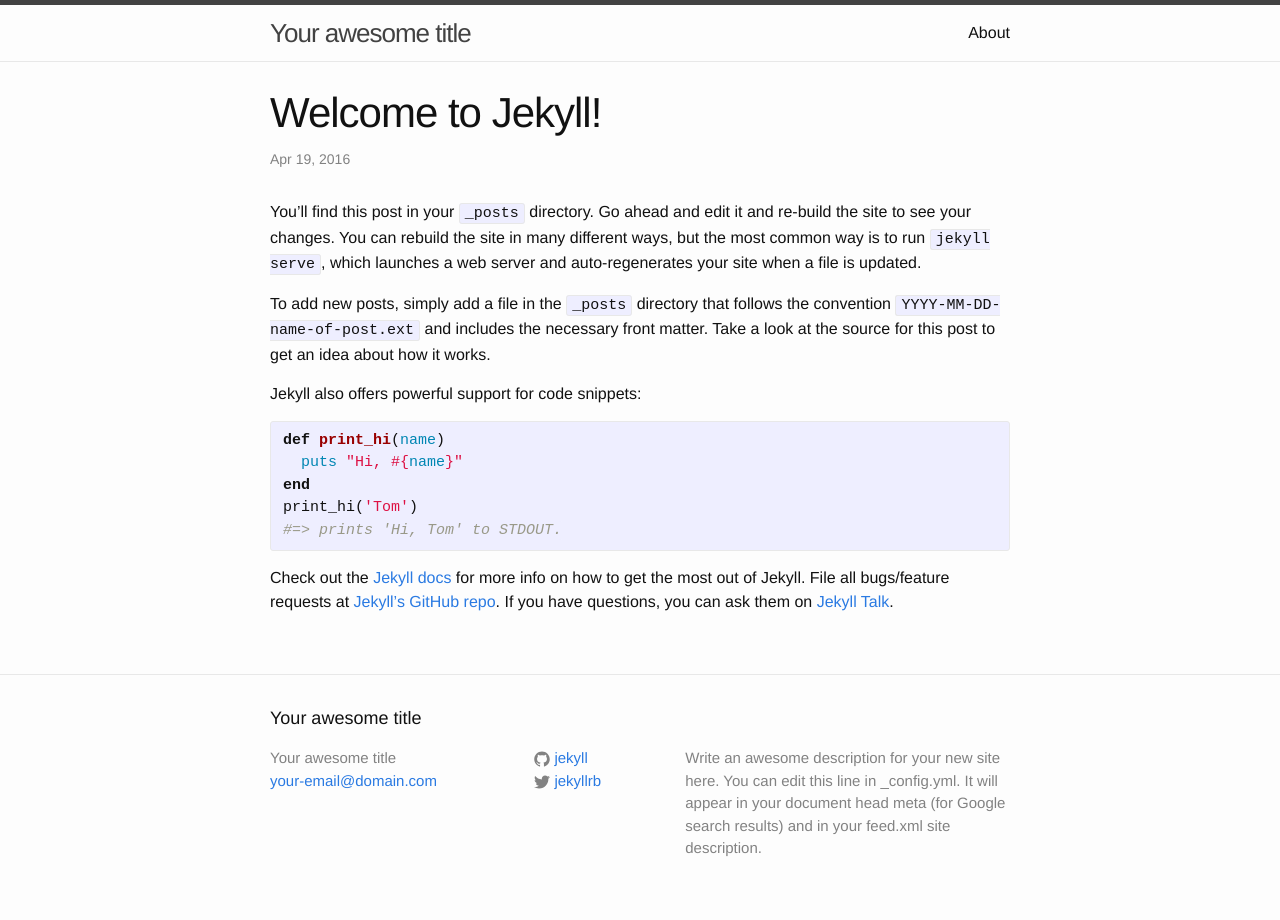
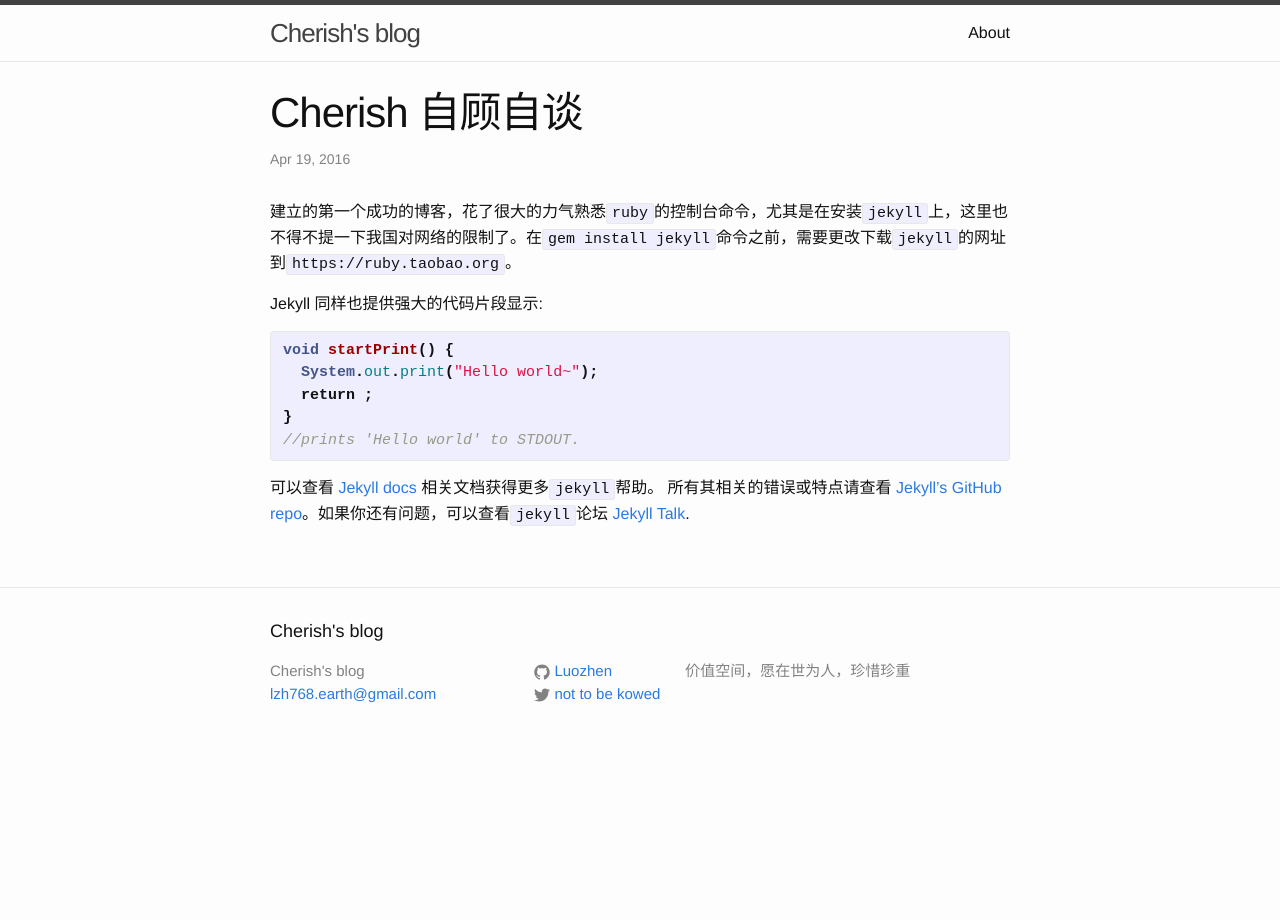
Before and after one commit to Luozhen/luozhen.github.io, a Jekyll site: the page built from _posts/2016-04-19-welcome-to-jekyll.markdown, in a window 1280 px wide. Built offline with Jekyll 4.4.1, drawn with Linux system fonts in a browser that asks for light colours.

```diff
--- a/_config.yml
+++ b/_config.yml
@@ -6,16 +6,17 @@
 # 'jekyll serve'. If you change this file, please restart the server process.
 
 # Site settings
-title: Your awesome title
-email: your-email@domain.com
+title: Cherish's blog
+email: lzh768.earth@gmail.com
 description: > # this means to ignore newlines until "baseurl:"
-  Write an awesome description for your new site here. You can edit this
-  line in _config.yml. It will appear in your document head meta (for
-  Google search results) and in your feed.xml site description.
-baseurl: "" # the subpath of your site, e.g. /blog
-url: "http://yourdomain.com" # the base hostname & protocol for your site
-twitter_username: jekyllrb
-github_username:  jekyll
+  价值空间，愿在世为人，珍惜珍重
+baseurl: / # the subpath of your site, e.g. /blog
+url: "http://luozhen.github.io" # the base hostname & protocol for your site
+twitter_username: not to be kowed
+github_username:  Luozhen
+highlighter: rouge
+
 
 # Build settings
 markdown: kramdown
+word-wrap: break-word;
--- a/_posts/2016-04-19-welcome-to-jekyll.markdown
+++ b/_posts/2016-04-19-welcome-to-jekyll.markdown
@@ -1,25 +1,23 @@
 ---
 layout: post
-title:  "Welcome to Jekyll!"
+title:  "Cherish 自顾自谈"
 date:   2016-04-19 20:17:19 +0800
 categories: jekyll update
 ---
-You’ll find this post in your `_posts` directory. Go ahead and edit it and re-build the site to see your changes. You can rebuild the site in many different ways, but the most common way is to run `jekyll serve`, which launches a web server and auto-regenerates your site when a file is updated.
+  建立的第一个成功的博客，花了很大的力气熟悉`ruby`的控制台命令，尤其是在安装`jekyll`上，这里也不得不提一下我国对网络的限制了。在`gem install jekyll`命令之前，需要更改下载`jekyll`的网址到`https://ruby.taobao.org`。
 
-To add new posts, simply add a file in the `_posts` directory that follows the convention `YYYY-MM-DD-name-of-post.ext` and includes the necessary front matter. Take a look at the source for this post to get an idea about how it works.
+Jekyll 同样也提供强大的代码片段显示:
 
-Jekyll also offers powerful support for code snippets:
-
-{% highlight ruby %}
-def print_hi(name)
-  puts "Hi, #{name}"
-end
-print_hi('Tom')
-#=> prints 'Hi, Tom' to STDOUT.
+{% highlight java %}
+void startPrint() {
+  System.out.print("Hello world~");
+  return ;
+}
+//prints 'Hello world' to STDOUT.
 {% endhighlight %}
 
-Check out the [Jekyll docs][jekyll-docs] for more info on how to get the most out of Jekyll. File all bugs/feature requests at [Jekyll’s GitHub repo][jekyll-gh]. If you have questions, you can ask them on [Jekyll Talk][jekyll-talk].
+可以查看 [Jekyll docs][jekyll-docs] 相关文档获得更多`jekyll`帮助。 所有其相关的错误或特点请查看 [Jekyll’s GitHub repo][jekyll-gh]。如果你还有问题，可以查看`jekyll`论坛 [Jekyll Talk][jekyll-talk].
 
 [jekyll-docs]: http://jekyllrb.com/docs/home
-[jekyll-gh]:   https://github.com/jekyll/jekyll
+[jekyll-gh]: https://github.com/jekyll/jekyll
 [jekyll-talk]: https://talk.jekyllrb.com/
--- a/index.html
+++ b/index.html
@@ -4,7 +4,7 @@ layout: default
 
 <div class="home">
 
-  <h1 class="page-heading">Posts</h1>
+  <h1 class="page-heading">闲来无事，说说什么</h1>
 
   <ul class="post-list">
     {% for post in site.posts %}
@@ -18,6 +18,6 @@ layout: default
     {% endfor %}
   </ul>
 
-  <p class="rss-subscribe">subscribe <a href="{{ "/feed.xml" | prepend: site.baseurl }}">via RSS</a></p>
+  <p class="rss-subscribe">参见 <a href="{{ "/feed.xml" | prepend: site.baseurl }}">via RSS</a></p>
 
 </div>
```
Also changed, not shown: about.md (+6 -8 lines).
